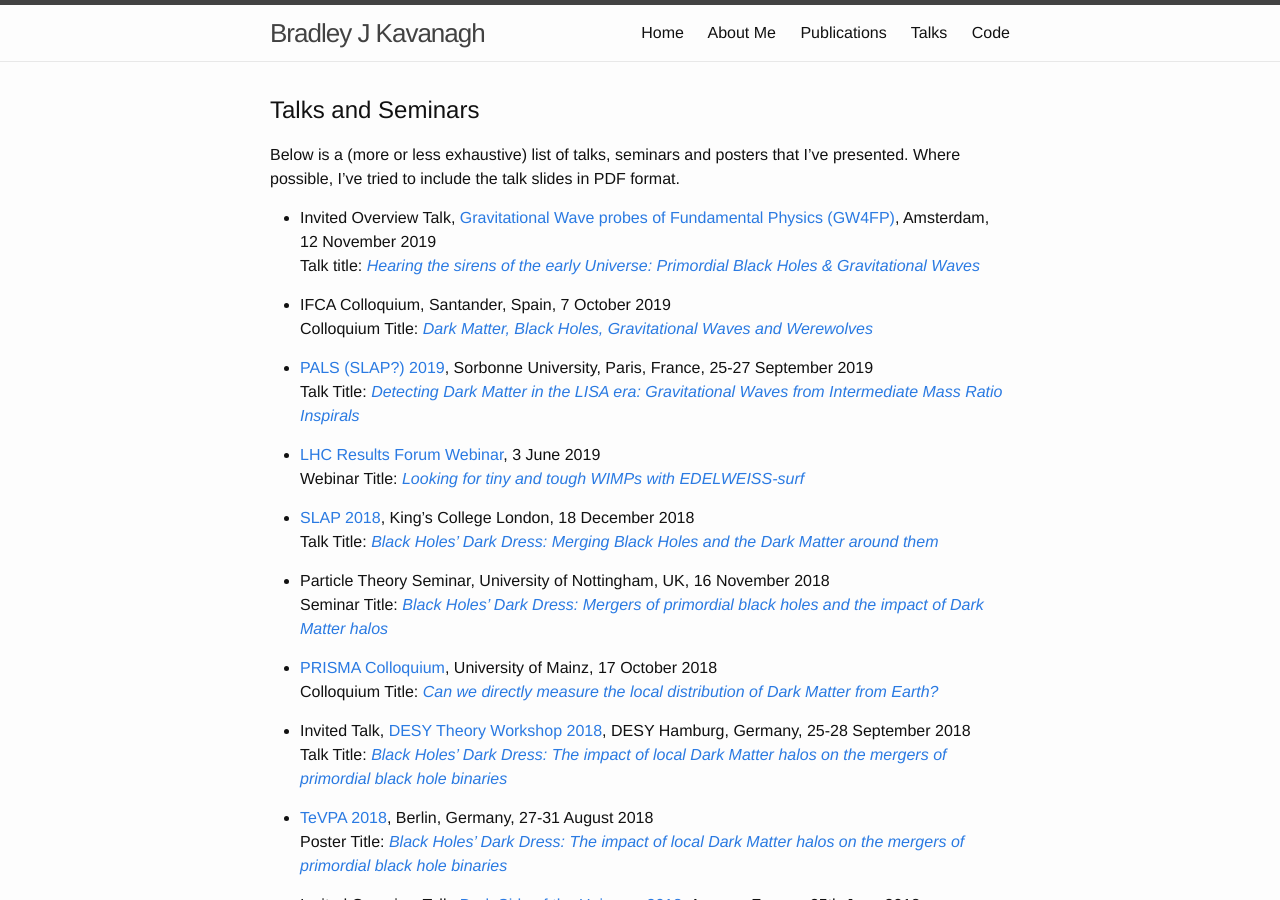
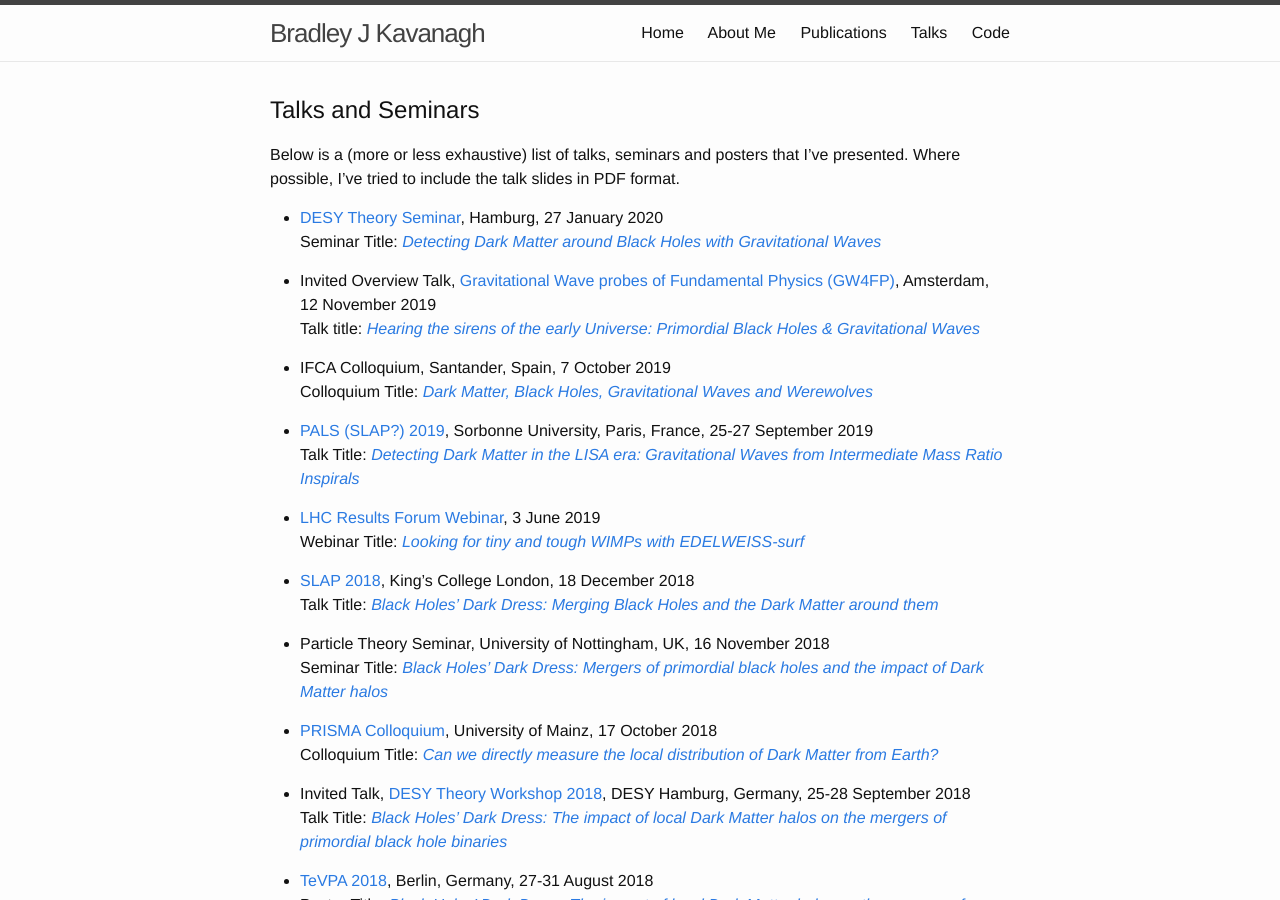
Before and after one commit to bradkav/bradkav.github.io, a Jekyll site: the page built from talks.md, in a window 1280 px wide and 900 px high. Built offline with Jekyll 4.4.1, drawn with Linux system fonts in a browser that asks for light colours.

Commit message:
Added DESY seminar slides

```diff
--- a/talks.md
+++ b/talks.md
@@ -8,6 +8,9 @@ weight: 4
 ## Talks and Seminars
 
 Below is a (more or less exhaustive) list of talks, seminars and posters that I've presented. Where possible, I've tried to include the talk slides in PDF format.
+
+- [DESY Theory Seminar](https://indico.desy.de/indico/event/24042/), Hamburg, 27 January 2020
+Seminar Title: [*Detecting Dark Matter around Black Holes with Gravitational Waves*](/assets/slides/KAVANAGH-SeminarDESY2020.pdf)
 
 - Invited Overview Talk, [Gravitational Wave probes of Fundamental Physics (GW4FP)](https://indico.cern.ch/event/843270/), Amsterdam, 12 November 2019
 Talk title: [*Hearing the sirens of the early Universe: Primordial Black Holes & Gravitational Waves*](/assets/slides/KAVANAGH-PBHs-GW4FP2019.pdf)
```
Also changed, not shown: 1 other file.
